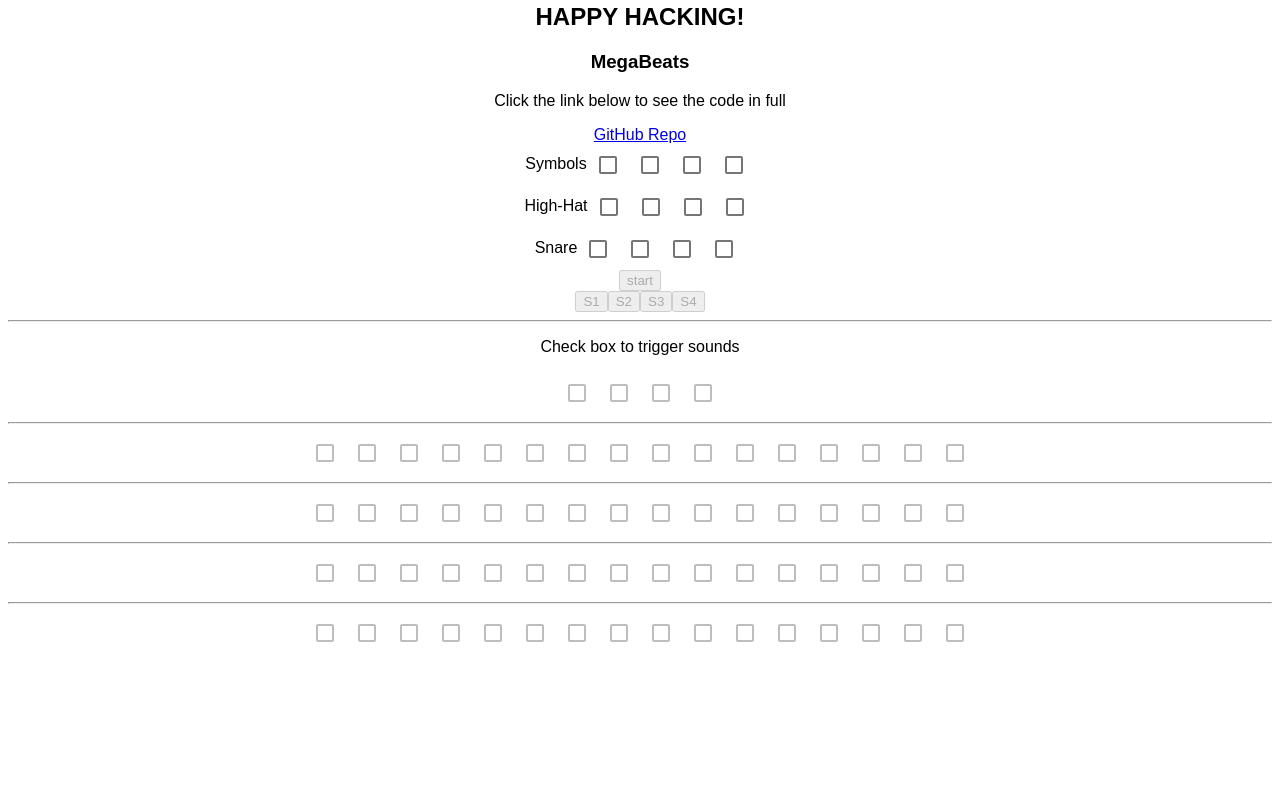
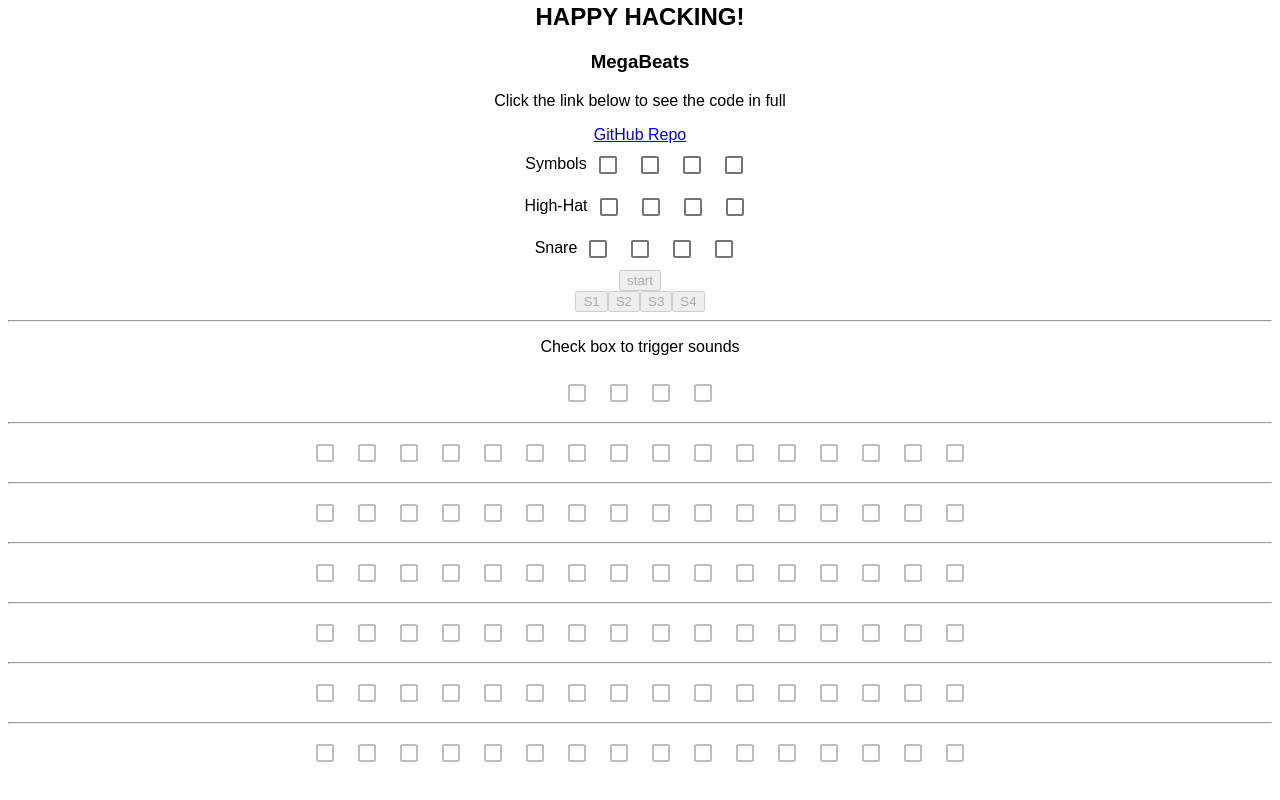
Before and after one commit to blacitea/MegaBeats, a React (Create React App) app: page / in a window 1280 px wide. Shown: the part 278-1078 px from the top of the page. Before the commit the page ends 1028 px from the top, so only its background shows below. Built offline with nearby package versions, Linux system fonts and the light colour scheme; no server answers.

Commit message:
added two new rows of 16 and attached the sound effects to their boxes

```diff
--- a/src/components/Tones/Beats.jsx
+++ b/src/components/Tones/Beats.jsx
@@ -4,6 +4,8 @@ import S1 from '../sounds/Clap5.wav';
 import S2 from '../sounds/Kik6.wav';
 import S3 from '../sounds/Hats41.wav';
 import S4 from '../sounds/AltSD6.wav';
+import S5 from '../sounds/OH8.wav';
+import S6 from '../sounds/Snare11.wav';
 
 const Beats = props => {
 	const [beats, setBeats] = useState({
@@ -11,6 +13,8 @@ const Beats = props => {
 		B1: [0, 0, 0, 0, 0, 0, 0, 0, 0, 0, 0, 0, 0, 0, 0, 0],
 		C1: [0, 0, 0, 0, 0, 0, 0, 0, 0, 0, 0, 0, 0, 0, 0, 0],
 		D1: [0, 0, 0, 0, 0, 0, 0, 0, 0, 0, 0, 0, 0, 0, 0, 0],
+		E1: [0, 0, 0, 0, 0, 0, 0, 0, 0, 0, 0, 0, 0, 0, 0, 0],
+		F1: [0, 0, 0, 0, 0, 0, 0, 0, 0, 0, 0, 0, 0, 0, 0, 0],
 	});
 	return (
 		<section>
@@ -29,6 +33,14 @@ const Beats = props => {
 			{beats.D1.map((beat, index) => (
 				<SoundCheckBox sound={S4} key={`D1_${index}`} />
 			))}
+			<hr />
+			{beats.E1.map((beat, index) => (
+				<SoundCheckBox sound={S5} key={`E1_${index}`} />
+			))}
+			<hr />
+			{beats.F1.map((beat, index) => (
+				<SoundCheckBox sound={S6} key={`F1_${index}`} />
+			))}
 		</section>
 	);
 };
--- a/src/components/Tones/SoundCheckBox.jsx
+++ b/src/components/Tones/SoundCheckBox.jsx
@@ -18,7 +18,7 @@ export const SoundCheckBox = props => {
 				},
 			}
 		).toDestination();
-	}, [A2, props.key]);
+	}, [A2]);// Removed props.key from useEffect dependencies
 
 	const handleCheck = event => {
 		setChecked(prev => {
```
